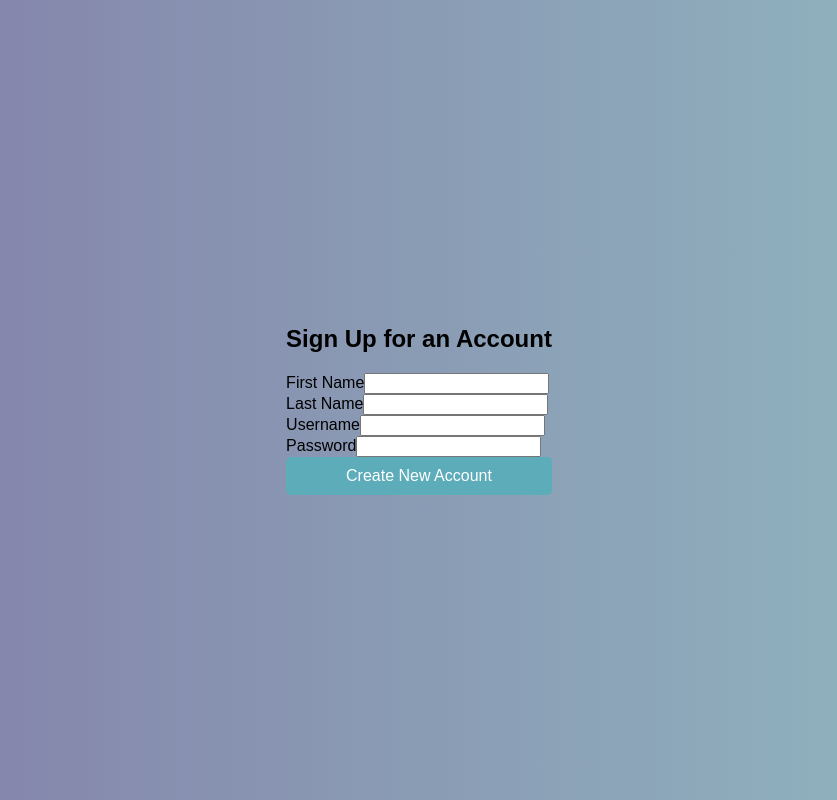
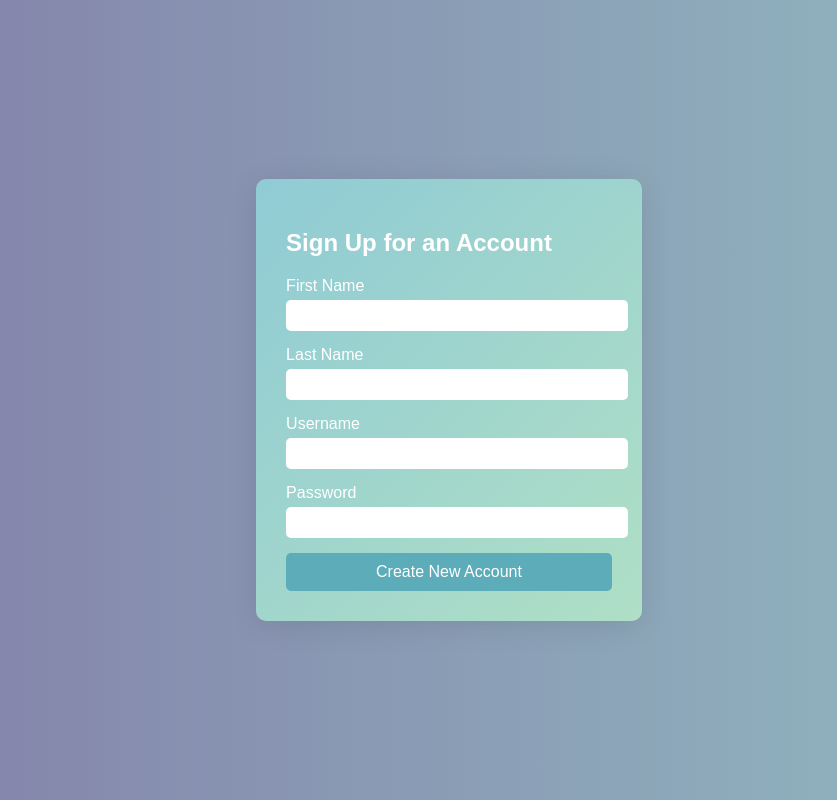
Before and after one commit to VTECEK9/ece461L_project_17540_team1, a React (Create React App) app in the folder client/: page /signuppage in a window 1280 px wide. Shown: the whole page, without its empty margins (221-1058 px from the left). Built offline with nearby package versions, Linux system fonts and the light colour scheme.

Commit message:
signin page add

```diff
--- a/client/src/App.css
+++ b/client/src/App.css
@@ -47,3 +47,42 @@ button:hover{
 .new-project input:focus{
     border: 2px solid #ffffff;
 }
+
+
+.account-creation h2{
+    color:white;
+}
+
+.account-creation {
+    background: linear-gradient(135deg, #90cbd5, #afdfc5);
+    width: 100%;
+    max-width: 400px;
+    padding: 30px;
+    border-radius: 10px;
+    box-shadow: 0 4px 30px rgba(0, 0, 0, 0.1);
+    color: white;
+}
+
+
+.new-account{
+    margin-bottom: 15px;
+}
+
+.new-account label{
+    color: white;
+    margin-bottom: 5px;
+    display: block;
+}
+
+
+.new-account input{
+    border: none;
+    border-radius: 5px;
+    width: 100%;
+    padding: 8px;
+    outline: none;
+}
+
+.new-account input:focus{
+    border: 2px solid #ffffff;
+}
```
